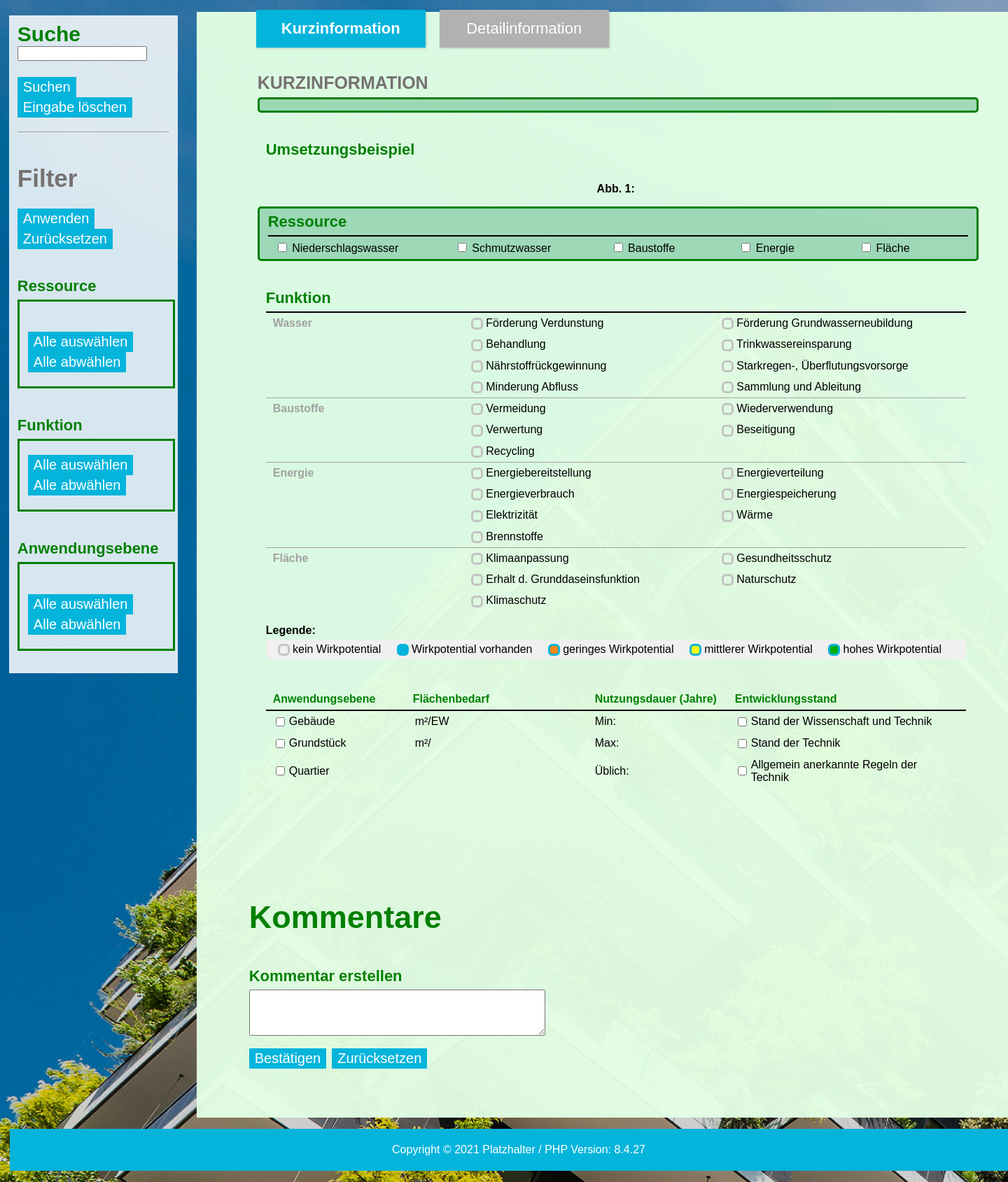
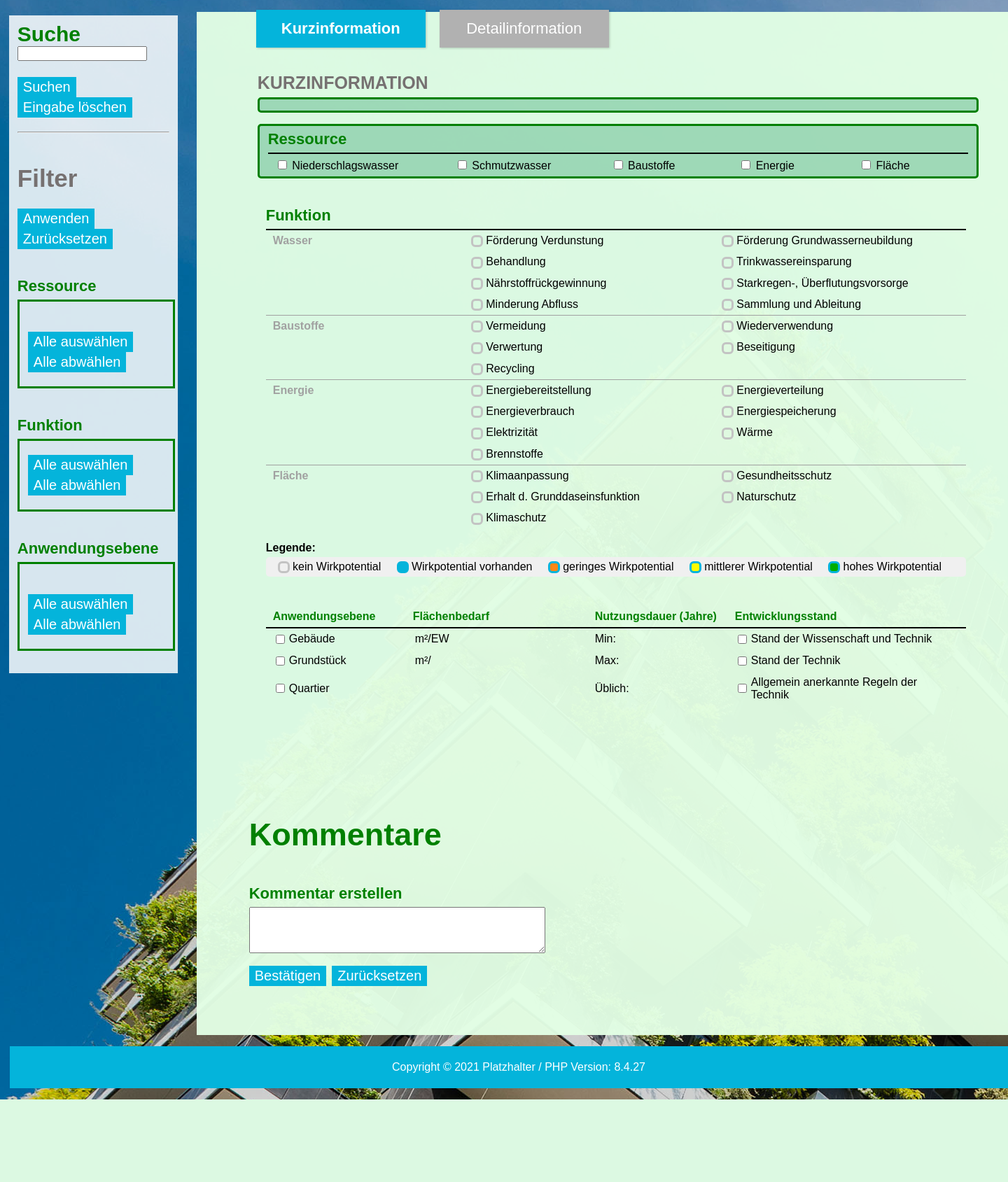
Before and after one commit to pramitghosh/R2Q_Frontend, a PHP site: page /details.php?id=1 in a window 1440 px wide; the page is wider, and only the part inside the window is pictured. Shown: the part 61-1750 px from the top of that part at 70% size. After the commit the page ends 1632 px from the top of that part, so only its background shows below. Run offline with PHP 8.4, Linux system fonts and the light colour scheme; data that the repository does not hold is empty.

Commit message:
when no image then imagesection not shown

```diff
--- a/details.php
+++ b/details.php
@@ -47,7 +47,7 @@
 				<!-- xxxxxxxxxxxxxxxxxxxxxxxxxxxxxxxxxxxxxxxxxxxxxxxxxxxxxxxxxxxxxxxxxxxxxxxxxxxxxxxxxxxxxxxxxxxxxxxxxxxxxxxxxxxxxxxxxxxxxx -->
 				<br>
 				<br>
-				<h3><?php echo $r_Titel; ?></h3>
+				<h3 style = "width: 1000px; text-align: justify;"><?php echo $r_Titel; ?></h3>
 
 
 				<h5>Kurzinformation</h5>
@@ -56,19 +56,21 @@
 						<?php echo $r_Kurzbeschreibung;?>
 					</p>
 				</div>
-				<div id="imageBox" class="whiteBox">
-					<h4>Umsetzungsbeispiel</h4>
-						<p>
-							<div id="imageCenter" class="img_center">
-								<img class="figure_bsp" src=<?php echo "'" . $r_Umsetzungsbeispiel_Bild . "'"; ?>>
-								<!-- <img class="figure_bsp" src="Umsetzungsbeispiele/N_004_Gruendachbsp.png"> -->
-								<br>
-								<br>
-
-							<?php $parsedown = new Parsedown(); echo $parsedown->text("<figcaption><figcaptionPre>Abb. 1: </figcaptionPre>" . $r_Umsetzungsbeispiel_Beschriftung . "</figcaption>");?>
-							</div>
-						</p>
-				</div>
+				<p>
+					<?php
+						if (strlen($r_Umsetzungsbeispiel_Bild) != 0 or strlen($r_Umsetzungsbeispiel_Beschriftung) != 0) {
+							echo "<div id='imageBox' class='whiteBox'>
+							<h4>Umsetzungsbeispiel</h4>
+							<div id='imageCenter' class='img_center'>
+							<img class='figure_bsp' src='" . $r_Umsetzungsbeispiel_Bild . "'; >
+							<br>
+							<br>";
+							$parsedown = new Parsedown(); echo $parsedown->text("<figcaption><figcaptionPre>Abb. 1: </figcaptionPre>" . $r_Umsetzungsbeispiel_Beschriftung . "</figcaption>");
+							echo "</div>
+							</div>";
+						}
+					?>
+				</p>
 
 				<div id="resBox" class="greenBox">
 					<h6>Ressource</h6>
@@ -225,7 +227,7 @@
 			<div id="Detailinformation" class="tabcontent">
 			<br>
 			<br>
-			<h3><?php echo $r_Titel; ?></h3>
+			<p><h3 style = "width: 1000px; text-align: justify;"><?php echo $r_Titel; ?></h3></p>
 				<h5>Detailinformationen</h5>
 				<div id="resBox" class="greenBox">
 					<h6>Funktionsbeschreibung und Aufbau</h6>
@@ -238,15 +240,18 @@
 
 
 				<div class="whiteBox">
-
-					<h4>Systemskizze</h4>
 					<p>
-						<div class="img_center">
-							<img class="figure_bsp" src=<?php echo "'" . $r_Systemskizze_Bild . "'"; ?>>
-							<br>
-							<br>
-							<?php $parsedown = new Parsedown(); echo $parsedown->text("<figcaption><figcaptionPre>Abb. 2: </figcaptionPre>" . $r_Systemskizze_Beschriftung . "</figcaption>") ?>
-						</div>
+						<?php
+							if (strlen($r_Systemskizze_Bild) != 0 or strlen($r_Systemskizze_Beschriftung) != 0) {
+								echo "<h4>Systemskizze</h4>
+								<div id='imageCenter' class='img_center'>
+								<img class='figure_bsp' src='" . $r_Systemskizze_Bild . "'; >
+								<br>
+								<br>";
+								$parsedown = new Parsedown(); echo $parsedown->text("<figcaption><figcaptionPre>Abb. 1: </figcaptionPre>" . $r_Umsetzungsbeispiel_Beschriftung . "</figcaption>");
+								echo "</div>";
+							}
+						?>
 					</p>
 
 					<h4>Planung, Bemessung und rechtliche Aspekte</h4>
```
